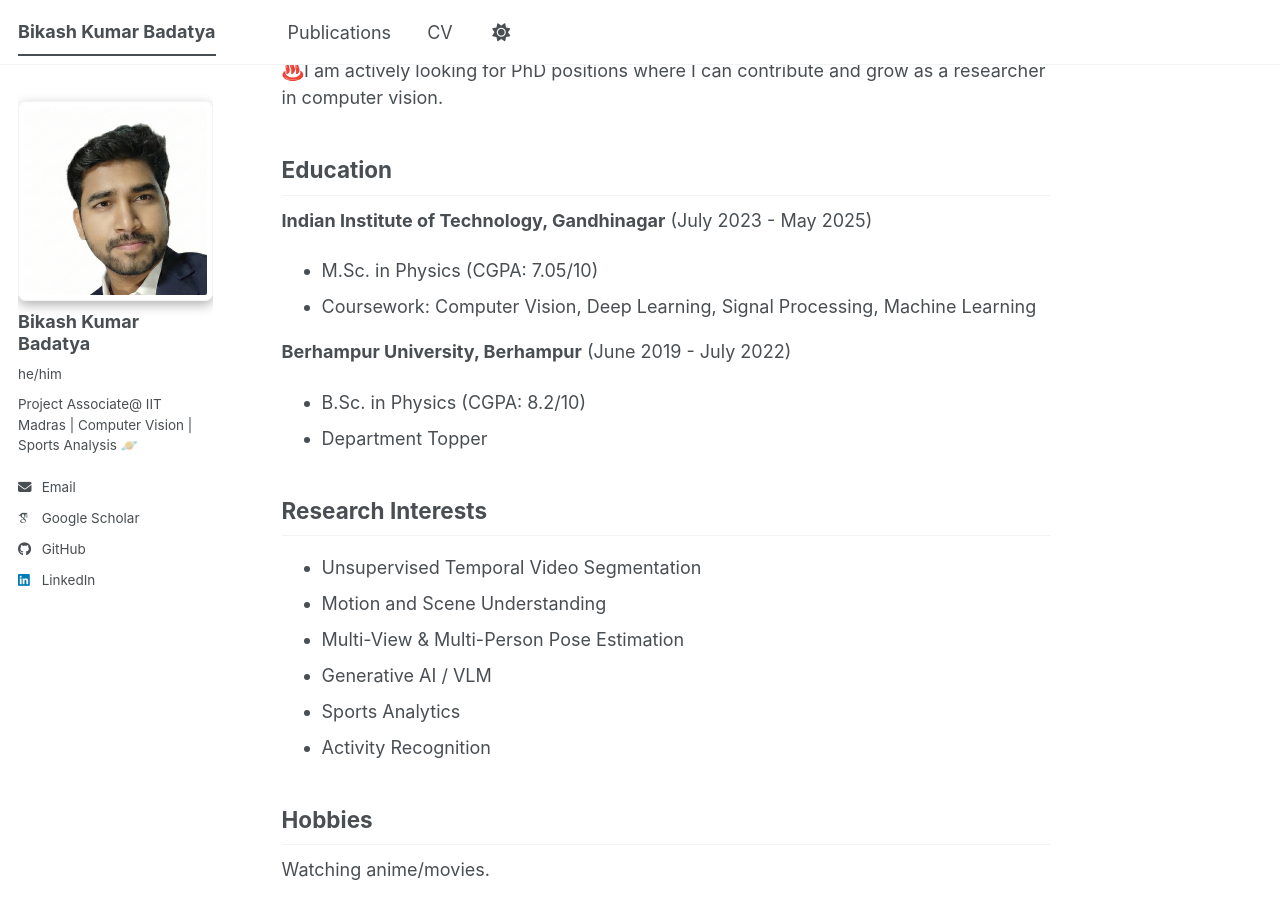
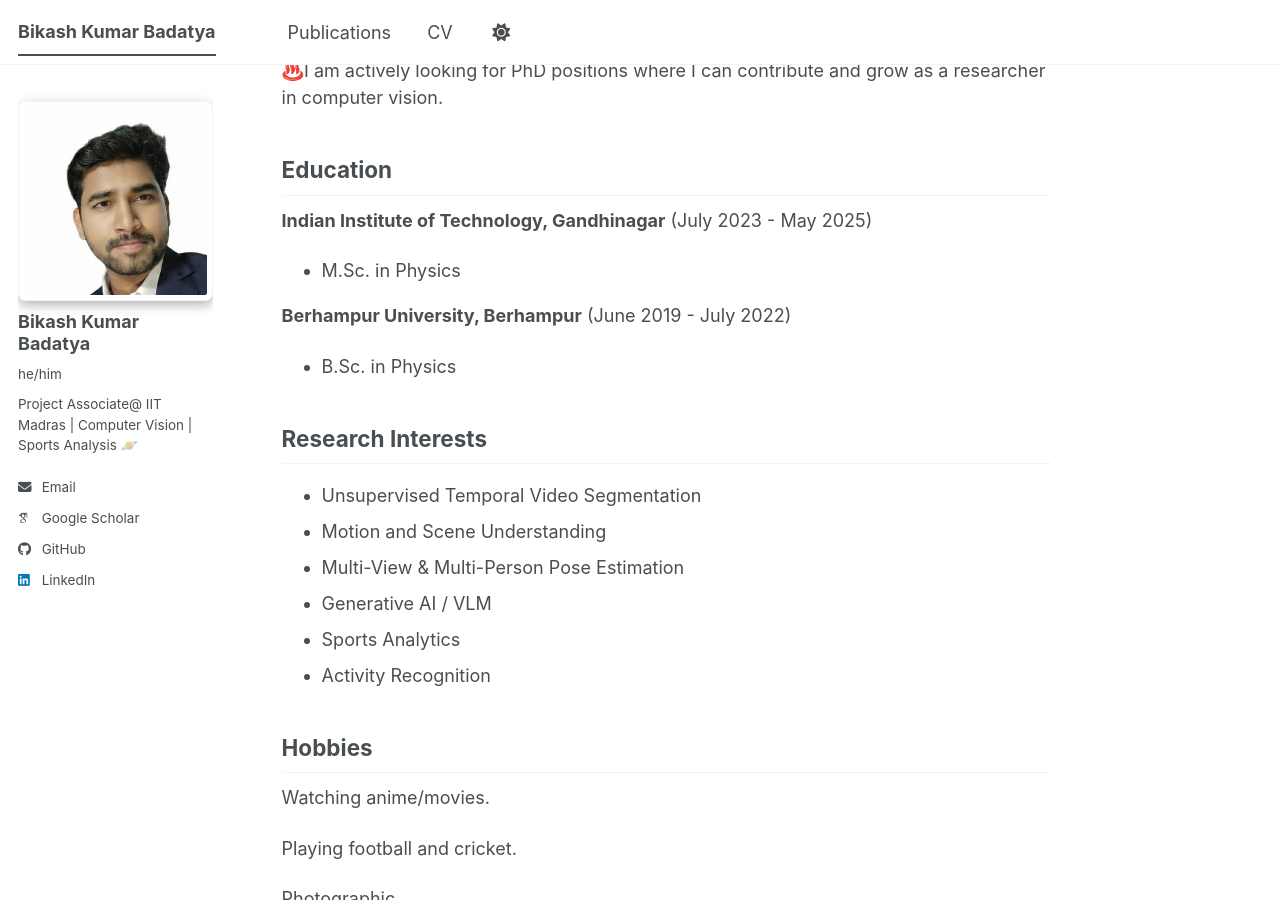
Before and after one commit to Bikudebug/Bikudebug.github.io, a Jekyll site: the page built from _pages/about.md, in a window 1280 px wide and 900 px high, scrolled down 561 px. Built offline with Jekyll 4.4.1, drawn with Linux system fonts in a browser that asks for light colours; some web fonts are replaced; a script bundle is joined from its source files by our own code; library files that are not in the unit come from our copies.

Commit message:
Update education section in about.md
Removed CGPA and coursework details from education section.

```diff
--- a/_pages/about.md
+++ b/_pages/about.md
@@ -18,12 +18,11 @@
 ## Education
 
 **Indian Institute of Technology, Gandhinagar** (July 2023 - May 2025)
-* M.Sc. in Physics (CGPA: 7.05/10)
-* Coursework: Computer Vision, Deep Learning, Signal Processing, Machine Learning
+* M.Sc. in Physics
 
 **Berhampur University, Berhampur** (June 2019 - July 2022)
-* B.Sc. in Physics (CGPA: 8.2/10)
-* Department Topper
+* B.Sc. in Physics
+
 
 ## Research Interests
 
```
